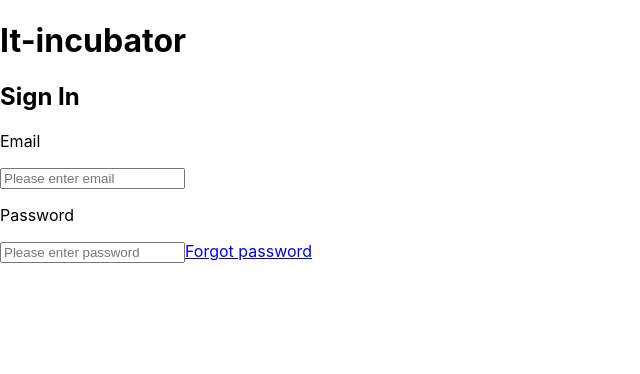
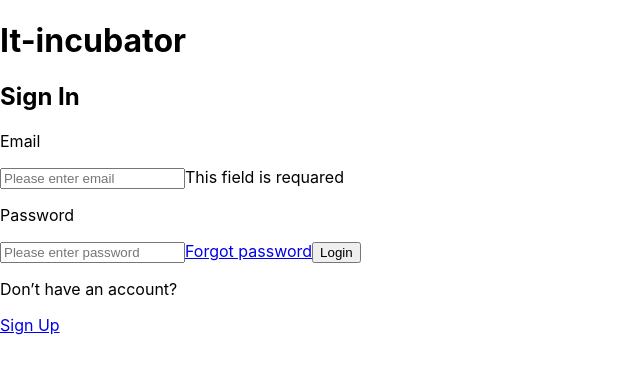
Before and after one commit to Matumba125/friday, a React (Create React App) app: page /#/login in a window 1280 px wide. Shown: the top 374 px of the page, without its empty margins (0-640 px from the left). Built offline with nearby package versions, Linux system fonts and the light colour scheme.

Commit message:
added button, text and link _sign up_ to loginization

```diff
--- a/src/components/loginization/Loginization.tsx
+++ b/src/components/loginization/Loginization.tsx
@@ -11,15 +11,22 @@ const Loginization = () => {
                 <form action="" method="">
                     <label>
                         <p className="inputText"> Email</p>
-                        <input type="email" placeholder="Please enter email" />
+                        <input type="email" placeholder="Please enter email" required/>
+                        <span className="errorText">This field is requared</span>
                     </label>
 
                     <label>
                         <p className="inputText"> Password</p>
-                        <input type="password" placeholder="Please enter password" />
+                        <input type="password" placeholder="Please enter password" pattern="(?=^.{8,}$)((?=.*\d)|(?=.*\W+))(?![.\n])(?=.*[A-Z])(?=.*[a-z]).*" title="password must contain at least 8 characters, one number, one uppercase letter and one lowercase" required/>
                     </label>
 
-                    <Link to={'/password-recovery'}>Forgot password</Link>
+                    <Link className="passForgot" to={'/password-recovery'}>Forgot password</Link>
+
+                    <button className="submitButton" type="submit">Login</button>
+
+                    <p className="formText">Don’t have an account?</p>
+
+                    <Link className="linkRegistration" to={'/registration'}>Sign Up</Link>
                 </form>
             </div>
         </div>
```
